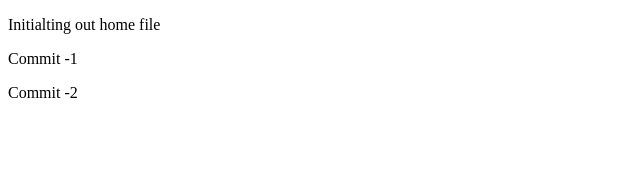
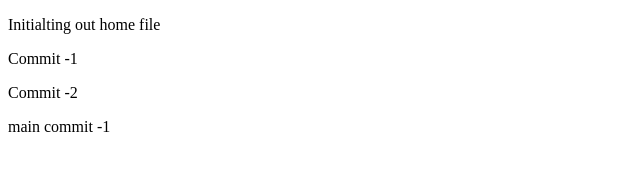
Before and after one commit to VAIBHAVCES/git-revisit, a plain HTML site: page home.html in a window 1280 px wide. Shown: the whole page, without its empty margins (0-640 px from the left). Drawn offline with Linux system fonts and the light colour scheme.

Commit message:
commit-1 for main

```diff
--- a/home.html
+++ b/home.html
@@ -12,6 +12,9 @@
             <p>Commit -1 </p>
             <p>Commit -2 </p>
         </div>
+        <div class="main">
+            <p>main commit -1 </p>
+        </div>
 
 </body>
 </html>
```
